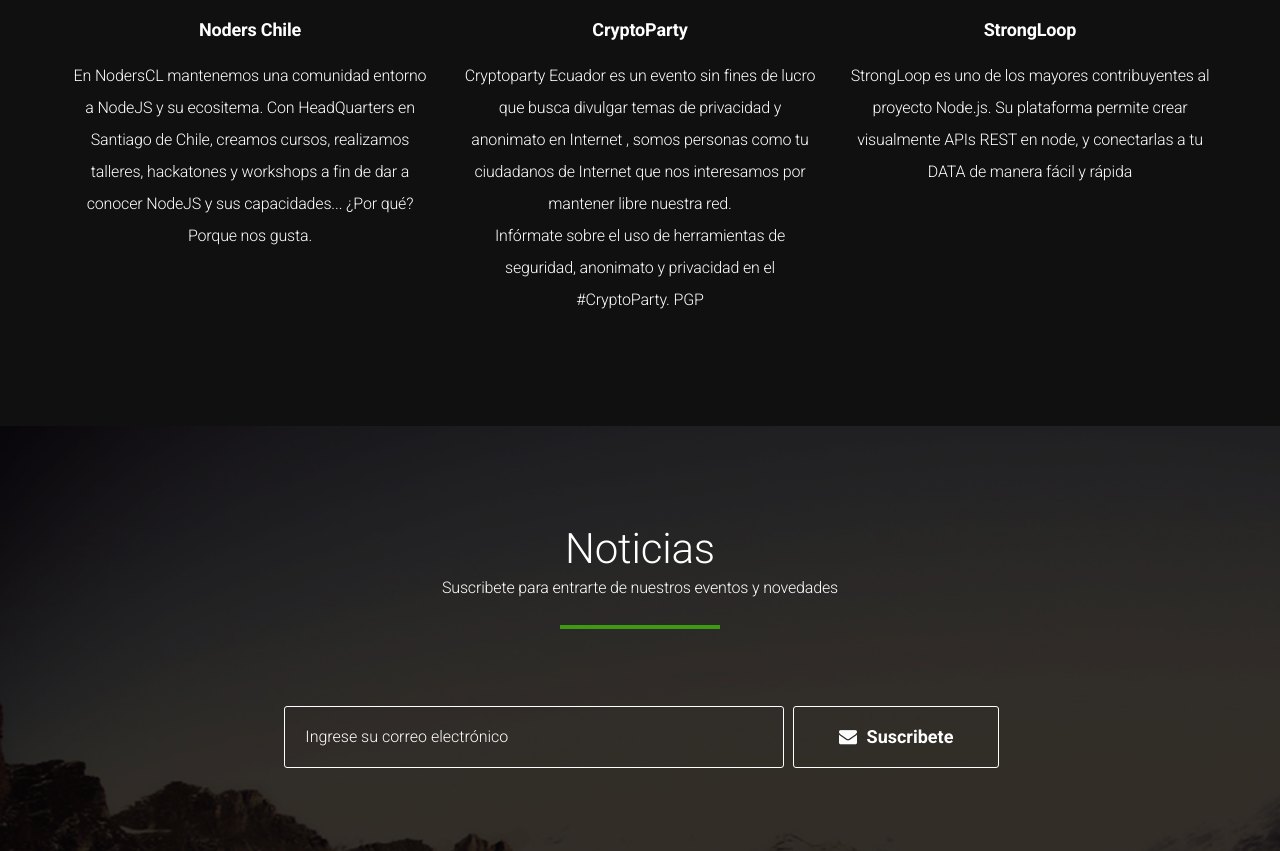
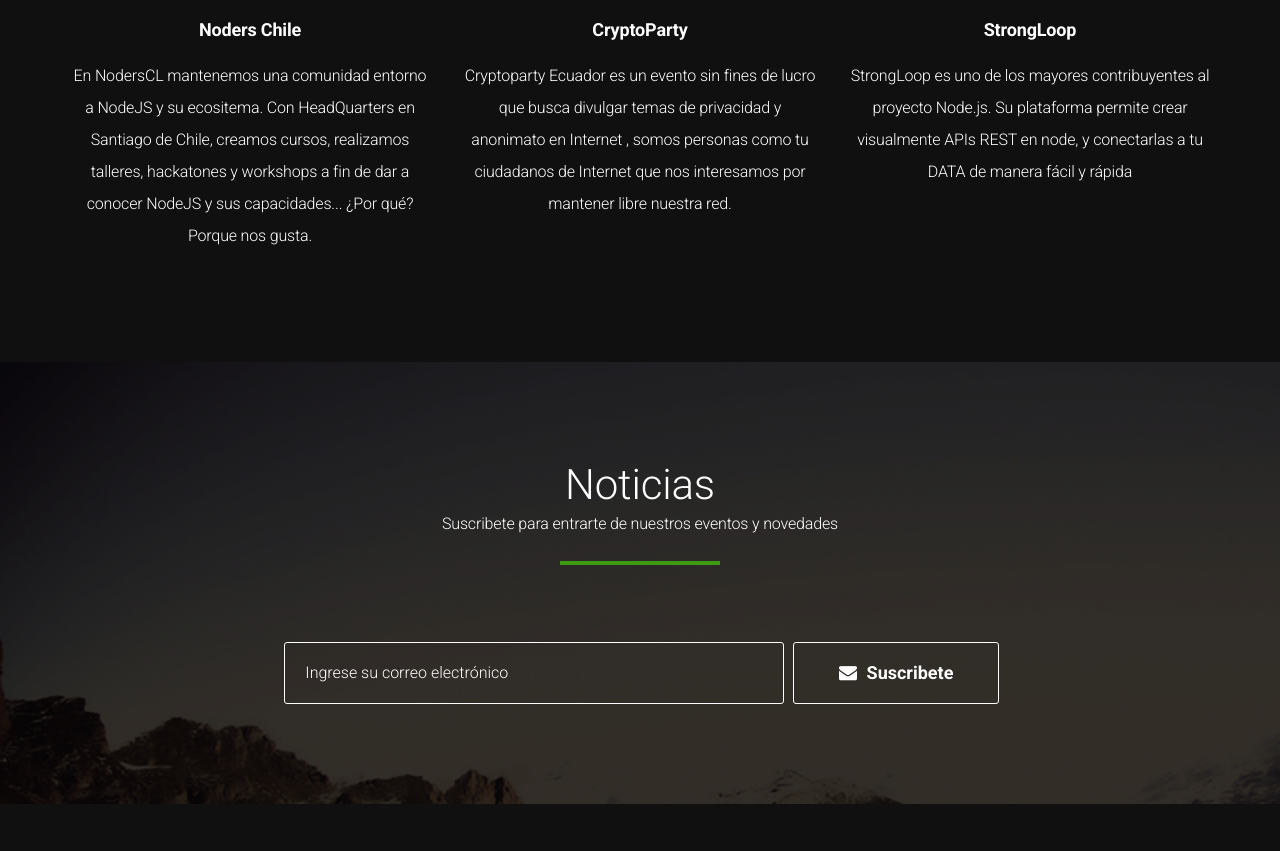
Before and after one commit to Noders/-Deprecated-NodersEC-Web, a website: page app/views/index.html in a window 1280 px wide. Shown: the part 1956-2807 px from the top of the page. Drawn offline with nearby package versions, Linux system fonts and the light colour scheme; files that its build step writes are made by us from their sources; no server answers; files whose address does not match are found by name.

Commit message:
quitando mucha labia | lo se son muchos commits

```diff
--- a/app/views/index.html
+++ b/app/views/index.html
@@ -219,8 +219,7 @@
 					<img class="parner-logo" src="https://pbs.twimg.com/profile_images/554671988132691969/2LEOhDKe.png" alt="noders">
 					<h4>CryptoParty</h4>
 					<p>
-						Cryptoparty Ecuador es un evento sin fines de lucro que busca divulgar temas de privacidad y anonimato en Internet , somos personas como tu ciudadanos de Internet que nos interesamos por mantener libre nuestra red.<br>
-						Infórmate sobre el uso de herramientas de seguridad, anonimato y privacidad en el <a href="https://twitter.com/hashtag/CryptoParty">#CryptoParty.</a> PGP
+						Cryptoparty Ecuador es un evento sin fines de lucro que busca divulgar temas de privacidad y anonimato en Internet , somos personas como tu ciudadanos de Internet que nos interesamos por mantener libre nuestra red.
 					</p>
 				</div>
 			</div>
```
